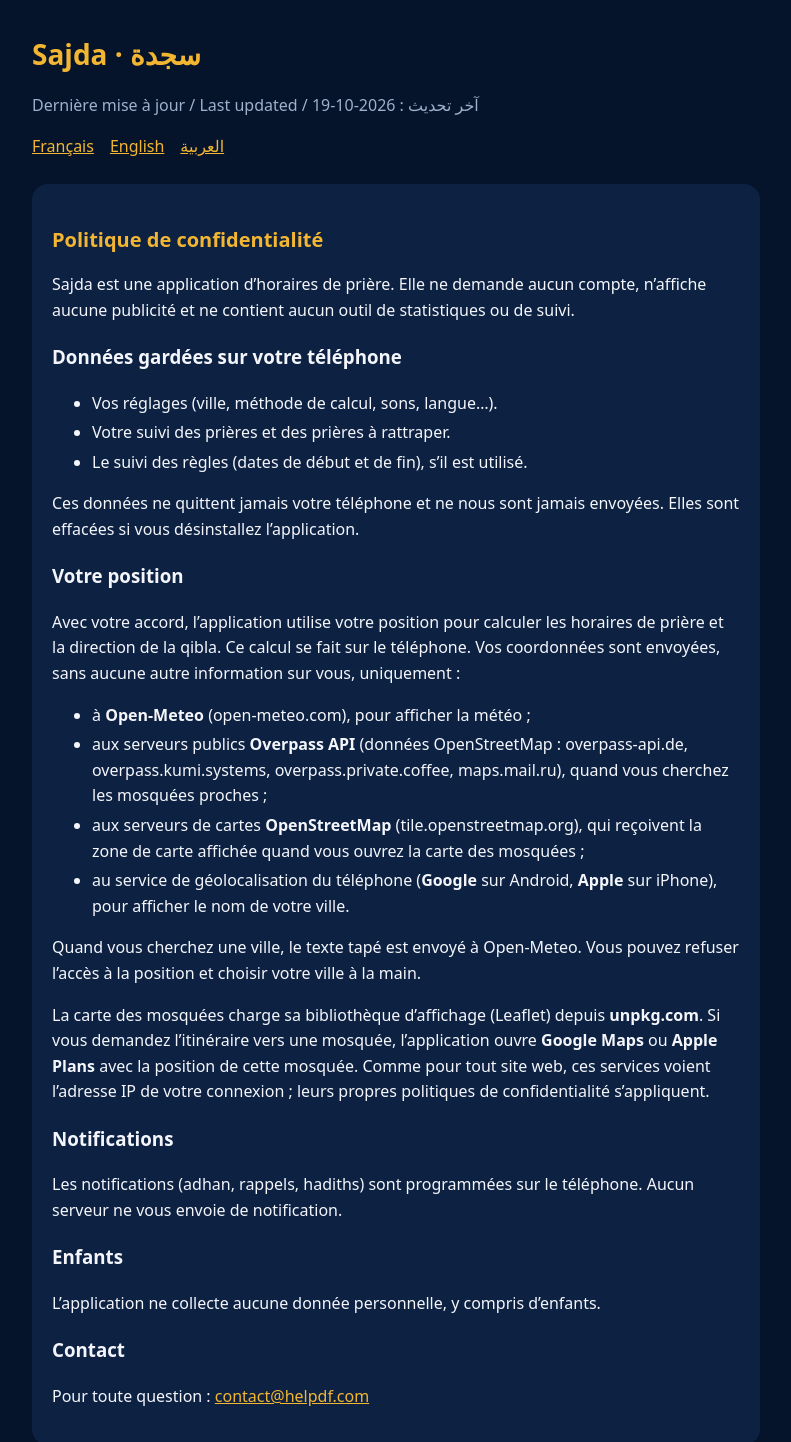
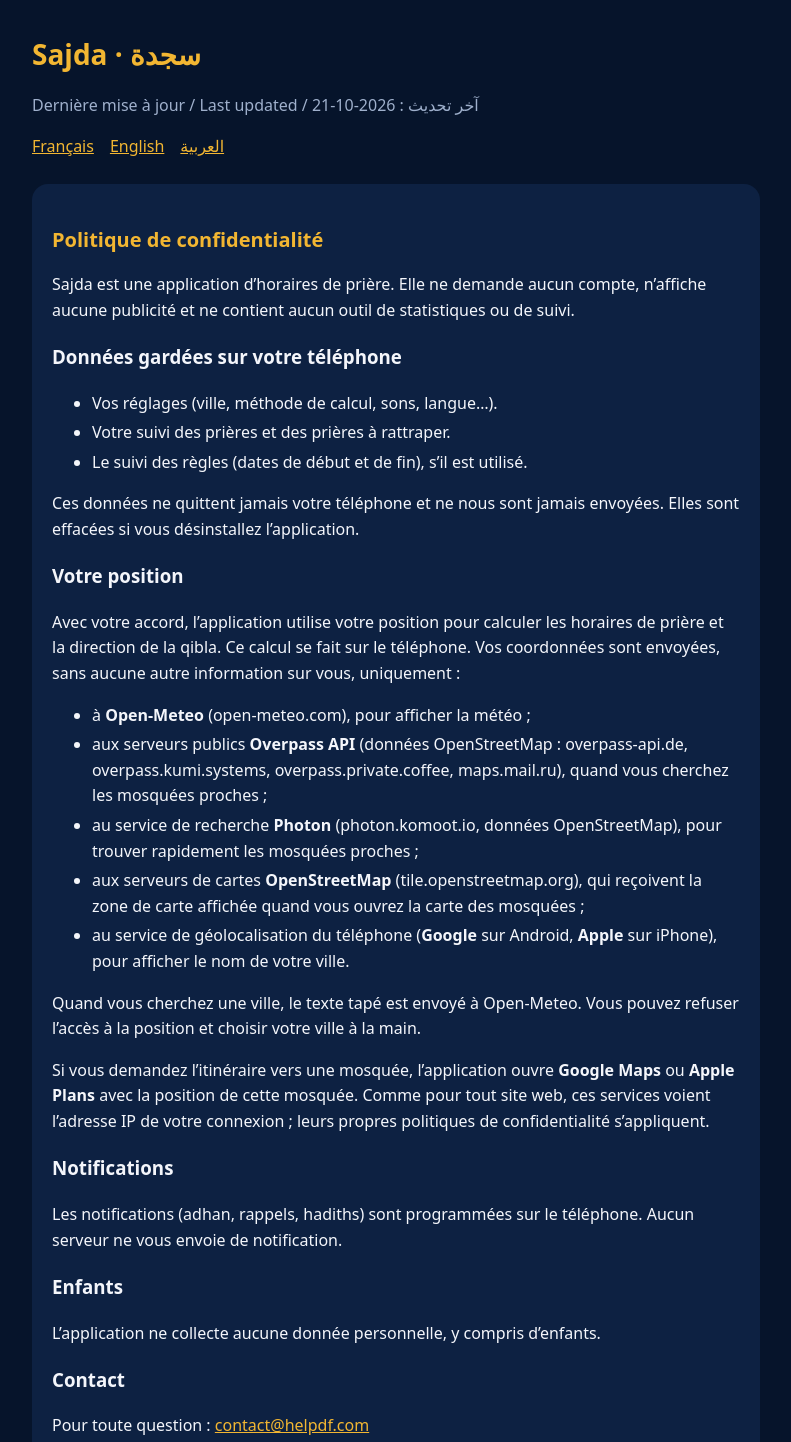
Before and after one commit to Numeriance/sajda-privacy, a plain HTML site: page index.html in a window 1280 px wide. Shown: the top 1442 px of the page, without its empty margins (244-1035 px from the left). Drawn offline with Linux system fonts and the light colour scheme.

Commit message:
Politique : Photon ajouté, unpkg retiré

```diff
--- a/index.html
+++ b/index.html
@@ -21,7 +21,7 @@
 <body>
 <main>
   <h1>Sajda · سجدة</h1>
-  <p class="muted">Dernière mise à jour / Last updated / آخر تحديث : 2026-10-19</p>
+  <p class="muted">Dernière mise à jour / Last updated / آخر تحديث : 2026-10-21</p>
   <nav><a href="#fr">Français</a><a href="#en">English</a><a href="#ar">العربية</a></nav>
 
   <section class="lang" id="fr" lang="fr">
@@ -39,11 +39,12 @@
     <ul>
       <li>à <strong>Open-Meteo</strong> (open-meteo.com), pour afficher la météo ;</li>
       <li>aux serveurs publics <strong>Overpass API</strong> (données OpenStreetMap : overpass-api.de, overpass.kumi.systems, overpass.private.coffee, maps.mail.ru), quand vous cherchez les mosquées proches ;</li>
+      <li>au service de recherche <strong>Photon</strong> (photon.komoot.io, données OpenStreetMap), pour trouver rapidement les mosquées proches ;</li>
       <li>aux serveurs de cartes <strong>OpenStreetMap</strong> (tile.openstreetmap.org), qui reçoivent la zone de carte affichée quand vous ouvrez la carte des mosquées ;</li>
       <li>au service de géolocalisation du téléphone (<strong>Google</strong> sur Android, <strong>Apple</strong> sur iPhone), pour afficher le nom de votre ville.</li>
     </ul>
     <p>Quand vous cherchez une ville, le texte tapé est envoyé à Open-Meteo. Vous pouvez refuser l’accès à la position et choisir votre ville à la main.</p>
-    <p>La carte des mosquées charge sa bibliothèque d’affichage (Leaflet) depuis <strong>unpkg.com</strong>. Si vous demandez l’itinéraire vers une mosquée, l’application ouvre <strong>Google Maps</strong> ou <strong>Apple Plans</strong> avec la position de cette mosquée. Comme pour tout site web, ces services voient l’adresse IP de votre connexion ; leurs propres politiques de confidentialité s’appliquent.</p>
+    <p>Si vous demandez l’itinéraire vers une mosquée, l’application ouvre <strong>Google Maps</strong> ou <strong>Apple Plans</strong> avec la position de cette mosquée. Comme pour tout site web, ces services voient l’adresse IP de votre connexion ; leurs propres politiques de confidentialité s’appliquent.</p>
     <h3>Notifications</h3>
     <p>Les notifications (adhan, rappels, hadiths) sont programmées sur le téléphone. Aucun serveur ne vous envoie de notification.</p>
     <h3>Enfants</h3>
@@ -67,11 +68,12 @@
     <ul>
       <li>to <strong>Open-Meteo</strong> (open-meteo.com), to show the weather;</li>
       <li>to public <strong>Overpass API</strong> servers (OpenStreetMap data: overpass-api.de, overpass.kumi.systems, overpass.private.coffee, maps.mail.ru), when you look for nearby mosques;</li>
+      <li>to the <strong>Photon</strong> search service (photon.komoot.io, OpenStreetMap data), to quickly find nearby mosques;</li>
       <li>to the <strong>OpenStreetMap</strong> map servers (tile.openstreetmap.org), which receive the map area shown when you open the mosque map;</li>
       <li>to the phone’s geocoding service (<strong>Google</strong> on Android, <strong>Apple</strong> on iPhone), to show your city name.</li>
     </ul>
     <p>When you search for a city, the text you type is sent to Open-Meteo. You can refuse location access and choose your city manually.</p>
-    <p>The mosque map loads its display library (Leaflet) from <strong>unpkg.com</strong>. If you ask for directions to a mosque, the app opens <strong>Google Maps</strong> or <strong>Apple Maps</strong> with that mosque’s location. As with any website, these services see your connection’s IP address; their own privacy policies apply.</p>
+    <p>If you ask for directions to a mosque, the app opens <strong>Google Maps</strong> or <strong>Apple Maps</strong> with that mosque’s location. As with any website, these services see your connection’s IP address; their own privacy policies apply.</p>
     <h3>Notifications</h3>
     <p>Notifications (adhan, reminders, hadiths) are scheduled on the phone. No server sends you notifications.</p>
     <h3>Children</h3>
@@ -95,11 +97,12 @@
     <ul>
       <li>إلى <strong>Open-Meteo</strong> لعرض الطقس؛</li>
       <li>إلى خوادم <strong>Overpass API</strong> العامة (بيانات OpenStreetMap: overpass-api.de وoverpass.kumi.systems وoverpass.private.coffee وmaps.mail.ru) عند البحث عن المساجد القريبة؛</li>
+      <li>إلى خدمة البحث <strong>Photon</strong> (photon.komoot.io، بيانات OpenStreetMap) للعثور بسرعة على المساجد القريبة؛</li>
       <li>إلى خوادم خرائط <strong>OpenStreetMap</strong> (tile.openstreetmap.org) التي تتلقى منطقة الخريطة المعروضة عند فتح خريطة المساجد؛</li>
       <li>إلى خدمة تحديد المواقع في الهاتف (<strong>Google</strong> على أندرويد، <strong>Apple</strong> على آيفون) لعرض اسم مدينتك.</li>
     </ul>
     <p>عند البحث عن مدينة، يُرسل النص المكتوب إلى Open-Meteo. يمكنك رفض الوصول إلى الموقع واختيار مدينتك يدويًا.</p>
-    <p>تُحمّل خريطة المساجد مكتبة العرض (Leaflet) من <strong>unpkg.com</strong>. وإذا طلبت الطريق إلى مسجد، يفتح التطبيق <strong>خرائط Google</strong> أو <strong>خرائط Apple</strong> بموقع ذلك المسجد. وكما في أي موقع ويب، ترى هذه الخدمات عنوان IP لاتصالك، وتنطبق عليها سياسات الخصوصية الخاصة بها.</p>
+    <p>إذا طلبت الطريق إلى مسجد، يفتح التطبيق <strong>خرائط Google</strong> أو <strong>خرائط Apple</strong> بموقع ذلك المسجد. وكما في أي موقع ويب، ترى هذه الخدمات عنوان IP لاتصالك، وتنطبق عليها سياسات الخصوصية الخاصة بها.</p>
     <h3>الإشعارات</h3>
     <p>تُجدول الإشعارات (الأذان، التذكيرات، الأحاديث) على الهاتف، ولا يرسل إليك أي خادم إشعارات.</p>
     <h3>الأطفال</h3>
```
Also changed, not shown: privacy.html (+7 -4 lines).
